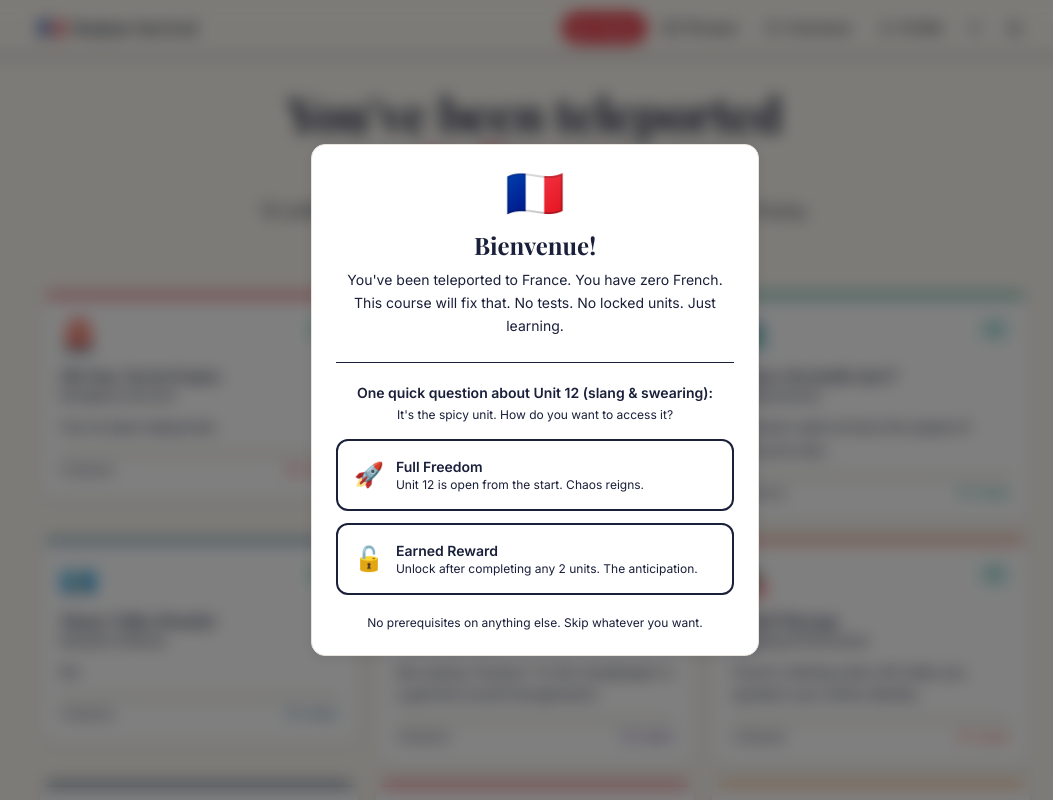
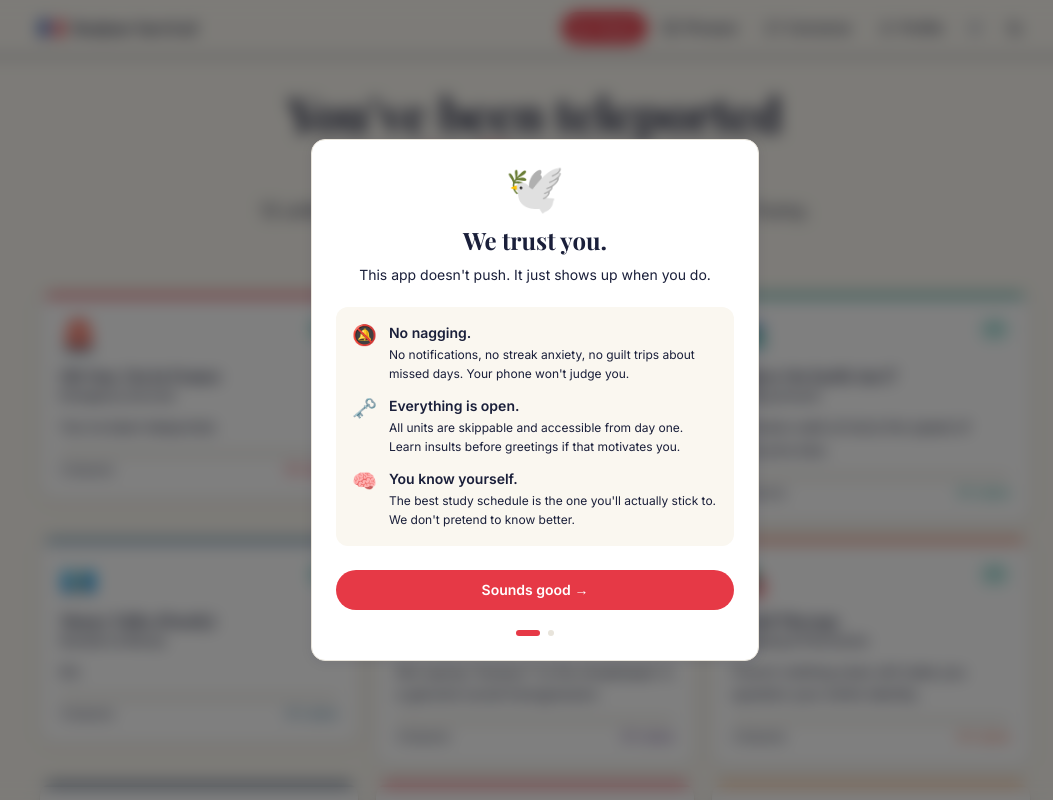
Before and after one commit to Earth1283/french-website, a React (Vite) app: page /#/ in a window 1280 px wide. Shown: the top 800 px of the page, without its empty margins (105-1158 px from the left). Built offline with nearby package versions, Linux system fonts and the light colour scheme; a web font is replaced by a local one.

Commit message:
feat: added new onboarding step

```diff
--- a/src/components/home/OnboardingModal.tsx
+++ b/src/components/home/OnboardingModal.tsx
@@ -1,12 +1,22 @@
+import { useState } from 'react';
+import { motion, AnimatePresence } from 'framer-motion';
 import { Modal } from '../ui/Modal';
 import { Button } from '../ui/Button';
 import { useProgressStore } from '../../stores/progressStore';
+
+const SLIDE = {
+  enter: { x: 28, opacity: 0 },
+  center: { x: 0, opacity: 1 },
+  exit: { x: -28, opacity: 0 },
+};
+const SLIDE_TRANSITION = { duration: 0.22, ease: 'easeInOut' } as const;
 
 interface OnboardingModalProps {
   open: boolean;
 }
 
 export function OnboardingModal({ open }: OnboardingModalProps) {
+  const [step, setStep] = useState(0);
   const { setUnit12Mode, setOnboardingDone } = useProgressStore();
 
   const choose = (mode: 'full-freedom' | 'earned-reward') => {
@@ -16,6 +26,73 @@ export function OnboardingModal({ open }: OnboardingModalProps) {
 
   return (
     <Modal open={open} closeable={false}>
+      {/* overflow-hidden so exiting slides don't escape the card */}
+      <div className="overflow-hidden">
+        <AnimatePresence mode="wait" initial={false}>
+          {step === 0 && (
+            <motion.div
+              key="philosophy"
+              variants={SLIDE}
+              initial="enter"
+              animate="center"
+              exit="exit"
+              transition={SLIDE_TRANSITION}
+            >
+              <div className="text-center mb-5">
+                <div className="text-5xl mb-3">🕊️</div>
+                <h2 className="text-2xl font-bold text-[--text-primary] mb-2">
+                  We trust you.
+                </h2>
+                <p className="text-[--text-secondary] text-sm leading-relaxed">
+                  This app doesn't push. It just shows up when you do.
+                </p>
+              </div>
+
+              <div className="space-y-3 mb-6 rounded-xl p-4" style={{ backgroundColor: 'var(--bg)' }}>
+                {[
+                  {
+                    emoji: '🔕',
+                    title: 'No nagging.',
+                    desc: "No notifications, no streak anxiety, no guilt trips about missed days. Your phone won't judge you.",
+                  },
+                  {
+                    emoji: '🗝️',
+                    title: 'Everything is open.',
+                    desc: 'All units are skippable and accessible from day one. Learn insults before greetings if that motivates you.',
+                  },
+                  {
+                    emoji: '🧠',
+                    title: 'You know yourself.',
+                    desc: "The best study schedule is the one you'll actually stick to. We don't pretend to know better.",
+                  },
+                ].map(({ emoji, title, desc }) => (
+                  <div key={title} className="flex gap-3 items-start">
+                    <span className="text-xl leading-none mt-0.5">{emoji}</span>
+                    <div>
+                      <p className="text-sm font-semibold text-[--text-primary]">{title}</p>
+                      <p className="text-xs text-[--text-muted] leading-relaxed mt-0.5">{desc}</p>
+                    </div>
+                  </div>
+                ))}
+              </div>
+
+              <Button variant="primary" className="w-full" onClick={() => setStep(1)}>
+                Sounds good →
+              </Button>
+
+              <StepDots total={2} current={0} />
+            </motion.div>
+          )}
+
+          {step === 1 && (
+            <motion.div
+              key="unit12"
+              variants={SLIDE}
+              initial="enter"
+              animate="center"
+              exit="exit"
+              transition={SLIDE_TRANSITION}
+            >
               <div className="text-center">
                 <div className="text-5xl mb-3">🇫🇷</div>
                 <h2 className="text-2xl font-bold text-[--text-primary] mb-2">
@@ -37,7 +114,7 @@ export function OnboardingModal({ open }: OnboardingModalProps) {
                   <div className="flex flex-col gap-3">
                     <button
                       onClick={() => choose('full-freedom')}
-              className="w-full p-4 rounded-xl border-2 border-[--border] hover:border-[--accent] hover:bg-red-50 dark:hover:bg-red-900/10 text-left transition-all group"
+                      className="w-full p-4 rounded-xl border-2 border-[--border] hover:border-[--accent] hover:bg-red-50 dark:hover:bg-red-900/10 text-left transition-all"
                     >
                       <div className="flex items-center gap-3">
                         <span className="text-2xl">🚀</span>
@@ -50,7 +127,7 @@ export function OnboardingModal({ open }: OnboardingModalProps) {
 
                     <button
                       onClick={() => choose('earned-reward')}
-              className="w-full p-4 rounded-xl border-2 border-[--border] hover:border-purple-400 hover:bg-purple-50 dark:hover:bg-purple-900/10 text-left transition-all group"
+                      className="w-full p-4 rounded-xl border-2 border-[--border] hover:border-purple-400 hover:bg-purple-50 dark:hover:bg-purple-900/10 text-left transition-all"
                     >
                       <div className="flex items-center gap-3">
                         <span className="text-2xl">🔓</span>
@@ -66,7 +143,29 @@ export function OnboardingModal({ open }: OnboardingModalProps) {
                 <p className="text-xs text-[--text-muted]">
                   No prerequisites on anything else. Skip whatever you want.
                 </p>
+
+                <StepDots total={2} current={1} />
+              </div>
+            </motion.div>
+          )}
+        </AnimatePresence>
       </div>
     </Modal>
   );
 }
+
+function StepDots({ total, current }: { total: number; current: number }) {
+  return (
+    <div className="flex justify-center gap-2 mt-5">
+      {Array.from({ length: total }).map((_, i) => (
+        <motion.span
+          key={i}
+          className="h-1.5 rounded-full"
+          animate={{ width: i === current ? '1.5rem' : '0.375rem' }}
+          transition={{ type: 'spring', damping: 20, stiffness: 300 }}
+          style={{ backgroundColor: i === current ? 'var(--accent)' : 'var(--border)' }}
+        />
+      ))}
+    </div>
+  );
+}
--- a/src/components/layout/BottomNav.tsx
+++ b/src/components/layout/BottomNav.tsx
@@ -142,15 +142,12 @@ export function BottomNav() {
                 style={{ color: active ? 'var(--accent)' : 'var(--text-muted)' }}
               >
                 {active && (
-                  <motion.span
-                    layoutId="regular-active-indicator"
+                  <span
                     className="absolute top-0 w-8 h-0.5 rounded-full"
                     style={{
                       backgroundColor: 'var(--accent)',
-                      left: '50%',
-                      transform: 'translateX(-50%)',
+                      left: 'calc(50% - 1rem)',
                     }}
-                    transition={{ type: 'spring', damping: 22, stiffness: 380 }}
                   />
                 )}
                 {/* Icon pops in when tab becomes active — behind reducedGpu */}
--- a/src/pages/Home.tsx
+++ b/src/pages/Home.tsx
@@ -27,13 +27,39 @@ export function Home() {
     return null;
   }, [completedLessons, unit12Unlocked]);
 
+  // Sticky note: up to 3 items — in-progress units first, then next unstarted unit.
+  // Only shown after the user has done at least one lesson.
+  const todoItems = useMemo(() => {
+    if (completedLessons.length === 0) return [];
+    type Item = { unit: (typeof UNITS)[0]; lesson: (typeof UNITS)[0]['lessons'][0]; verb: string };
+    const items: Item[] = [];
+
+    for (const unit of UNITS) {
+      if (unit.id === 'slang' && !unit12Unlocked) continue;
+      const doneCount = unit.lessons.filter(l => completedLessons.includes(l.id)).length;
+      if (doneCount > 0 && doneCount < unit.lessons.length) {
+        const next = unit.lessons.find(l => !completedLessons.includes(l.id));
+        if (next) items.push({ unit, lesson: next, verb: 'finish' });
+      }
+      if (items.length >= 3) break;
+    }
+
+    // Pad with the next fully-unstarted unit if we have room
+    if (items.length < 3 && nextUp) {
+      const alreadyListed = items.some(i => i.lesson.id === nextUp.lesson.id);
+      if (!alreadyListed) items.push({ unit: nextUp.unit, lesson: nextUp.lesson, verb: 'start' });
+    }
+
+    return items.slice(0, 3);
+  }, [completedLessons, unit12Unlocked, nextUp]);
+
   return (
     <div className="max-w-5xl mx-auto px-4 py-8">
       <OnboardingModal open={!onboardingDone} />
 
-      {/* Sticky-note resume widget — desktop only */}
+      {/* Sticky-note resume widget — desktop only, only after user has started */}
       <AnimatePresence>
-        {nextUp && onboardingDone && (
+        {todoItems.length > 0 && onboardingDone && (
           <motion.div
             key="sticky-note"
             className="hidden sm:block"
@@ -43,11 +69,6 @@ export function Home() {
             transition={{ type: 'spring', damping: 18, stiffness: 260, delay: 0.35 }}
             style={{ position: 'fixed', top: '4.25rem', right: '1rem', zIndex: 30 }}
           >
-            <Link
-              to={`/unit/${nextUp.unit.slug}/lesson/${nextUp.lesson.id}`}
-              className="no-underline block"
-              title={`Continue: ${nextUp.lesson.title}`}
-            >
             <div
               style={{
                 backgroundColor: '#fef08a',
@@ -55,24 +76,31 @@ export function Home() {
                 padding: '0.9rem 1.1rem 1rem',
                 borderRadius: '2px',
                 boxShadow: '3px 5px 14px rgba(0,0,0,0.25)',
-                  width: '14rem',
+                width: '15rem',
                 fontFamily: "'Caveat', cursive",
-                  cursor: 'pointer',
                 userSelect: 'none',
                 borderTop: '3px solid #fbbf24',
               }}
             >
-                <p style={{ fontSize: '1rem', fontWeight: 600, opacity: 0.55, marginBottom: '0.35rem', lineHeight: 1.2 }}>
+              <p style={{ fontSize: '1rem', fontWeight: 600, opacity: 0.55, marginBottom: '0.5rem', lineHeight: 1.2 }}>
                 todo:
               </p>
-                <p style={{ fontSize: '1.2rem', fontWeight: 700, lineHeight: 1.35 }}>
-                  finish "{nextUp.lesson.title}"
-                </p>
-                <p style={{ fontSize: '1.05rem', fontWeight: 500, marginTop: '0.4rem', opacity: 0.65 }}>
-                  {nextUp.unit.emoji} {nextUp.unit.tagline} →
-                </p>
+              <div style={{ display: 'flex', flexDirection: 'column', gap: '0.4rem' }}>
+                {todoItems.map(({ unit, lesson, verb }) => (
+                  <Link
+                    key={lesson.id}
+                    to={`/unit/${unit.slug}/lesson/${lesson.id}`}
+                    className="no-underline"
+                    style={{ color: '#4a3000', display: 'flex', alignItems: 'flex-start', gap: '0.3rem' }}
+                  >
+                    <span style={{ opacity: 0.5, flexShrink: 0, fontSize: '1.1rem' }}>☐</span>
+                    <span style={{ fontSize: '1.1rem', fontWeight: 700, lineHeight: 1.3 }}>
+                      {verb} "{lesson.title}"
+                    </span>
+                  </Link>
+                ))}
               </div>
-            </Link>
+            </div>
           </motion.div>
         )}
       </AnimatePresence>
```
Lines whose indentation alone changed are shown as unchanged.
